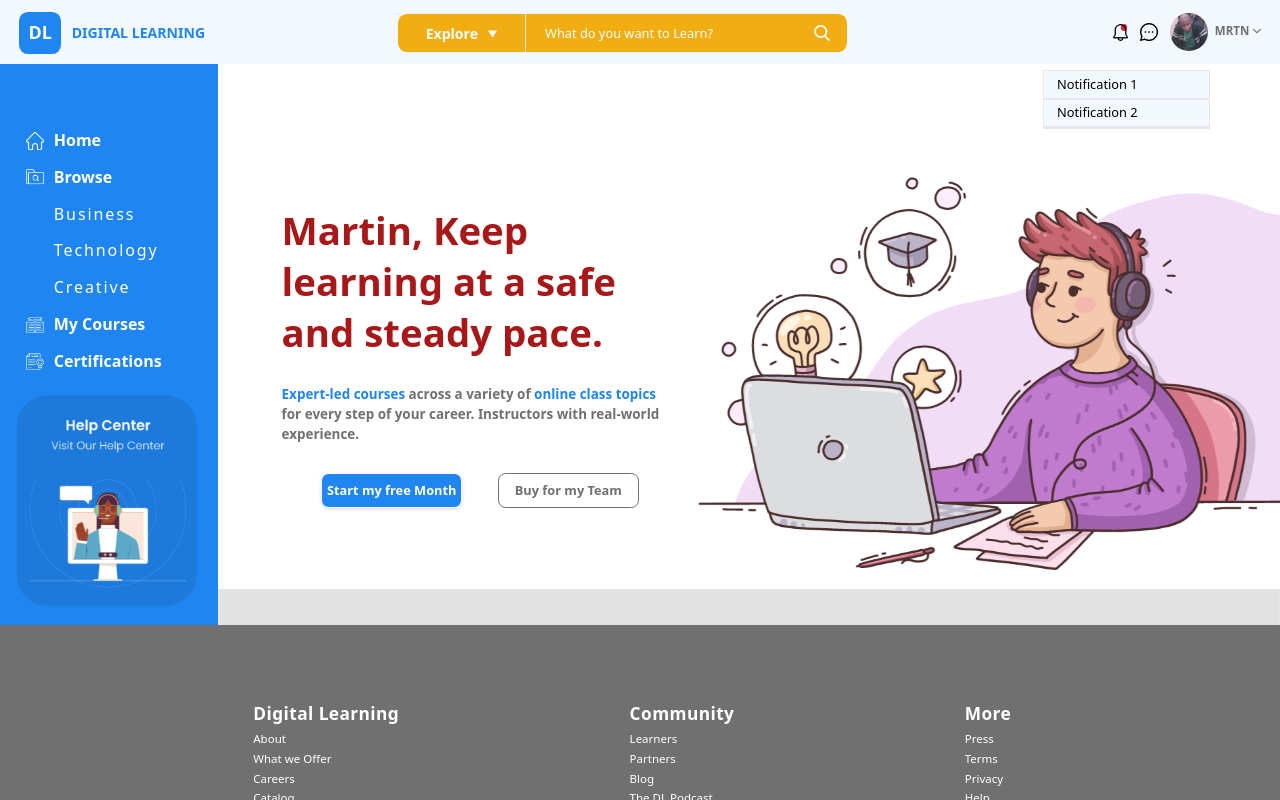
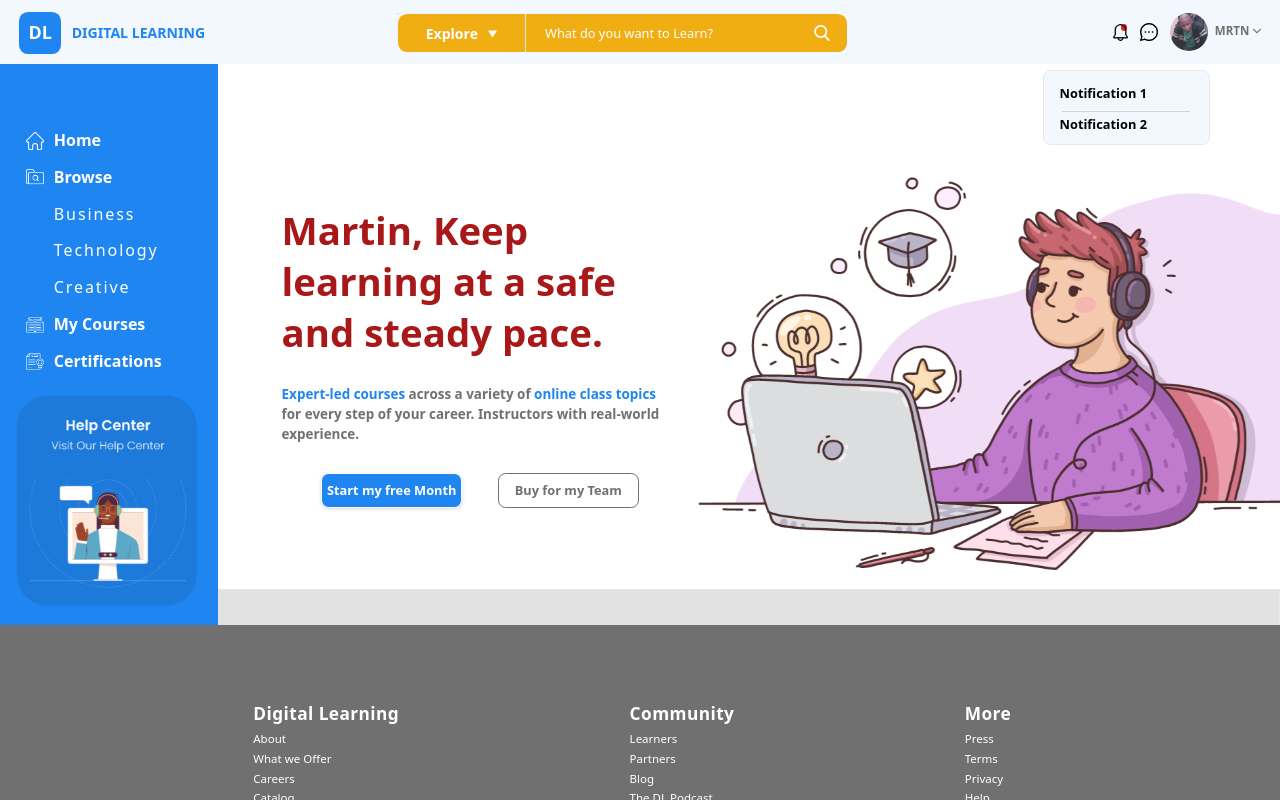
Before and after one commit to MartinMbote/DL-LMS, a React (Vite) app: page /dl-lms/UserHomePage in a window 1280 px wide. Both pictures are taken after a click on the element 1120 px from the left and 37 px from the top of the page. Shown: the top 800 px of the page. Built offline with nearby package versions, Linux system fonts and the light colour scheme.

Commit message:
profile functionality

```diff
--- a/src/components/NavBar.jsx
+++ b/src/components/NavBar.jsx
@@ -1,4 +1,4 @@
-import React, { useState, useEffect, useRef } from 'react'
+import React, { useState, useEffect } from 'react'
 import SearchComponent from './SearchComponent'
 import { bellIcon, messengerIcon, me, downArrow } from '../assets'
 import { Link } from 'react-router-dom'
@@ -13,10 +13,10 @@ const NavBar = ({ isLoggedIn }) => {
     document.addEventListener("click", handleClickOutside, true)
   }, [])
 
-  const refOne = useRef(false)
-
   const handleClickOutside = (e) => {
       setIsVisible(false)
+      setIsMessageVisible(false)
+      setIsNotificationVisible(false)
   }
 
   return (
@@ -82,7 +82,7 @@ const NavBar = ({ isLoggedIn }) => {
         </div>
 
         {isVisible && (
-          <div ref={refOne} className='absolute w-[12vw] right-[1.2vw] top-[5.5vw] bg-nav-logged rounded-[0.6vw] text-[1vw] font-semibold border pb-[0.4vw] pt-[0.7vw]'>
+          <div className='absolute w-[12vw] right-[1.2vw] top-[5.5vw] bg-nav-logged rounded-[0.6vw] text-[1vw] font-semibold border pb-[0.4vw] pt-[0.7vw]'>
             <div className='cursor-pointer'>
               <p className='ml-[1.2vw] pt-[0.3vw] mb-[0.6vw]'>
                 Profile
@@ -112,41 +112,41 @@ const NavBar = ({ isLoggedIn }) => {
         )}
 
         {isMessageVisible && (
-          <div className='absolute w-[17vw] right-[1.7vw] top-[5.5vw] bg-nav-logged text-[1vw] border'>
+          <div className='absolute w-[17vw] right-[1.7vw] top-[5.5vw] bg-nav-logged text-[1vw] border pb-[0.4vw] pt-[0.7vw] rounded-[0.6vw]'>
             <div className='cursor-pointer'>
               <p className='ml-[1vw] py-[0.3vw]'>
                 In publishing and graphic design, Lorem ipsum is a
               </p>
+            </div>
 
-              <div className='w-full h-[0.1vw] bg-gray-200'></div>
-            </div>
+            <div className='flex justify-center'>
+                <div className='w-[15.5vw] h-[0.05vw] bg-gray-300 mt-[0.3vw]'></div>
+              </div>
 
             <div className='cursor-pointer'>
               <p className='ml-[1vw] py-[0.3vw]'>
                 In publishing and graphic design, Lorem ipsum is a
               </p>
-
-              <div className='w-full h-[0.1vw] bg-gray-200'></div>
             </div>
         </div>
         )}
 
         {isNotificationVisible && (
-          <div className='absolute w-[13vw] right-[5.5vw] top-[5.5vw] bg-nav-logged text-[1vw] border'>
+          <div className='absolute w-[13vw] right-[5.5vw] top-[5.5vw] bg-nav-logged text-[1vw] border pb-[0.4vw] pt-[0.7vw] rounded-[0.6vw] font-semibold'>
               <div className='cursor-pointer'>
-                <p className='ml-[1vw] py-[0.3vw]'>
+                <p className='ml-[1.2vw] py-[0.3vw]'>
                   Notification 1
                 </p>
+              </div>
 
-                <div className='w-full h-[0.1vw] bg-gray-200'></div>
+              <div className='flex justify-center'>
+                <div className='w-[10vw] h-[0.05vw] bg-gray-300 mt-[0.3vw]'></div>
               </div>
 
               <div className='cursor-pointer'>
-                <p className='ml-[1vw] py-[0.3vw]'>
+                <p className='ml-[1.2vw] py-[0.3vw]'>
                   Notification 2
                 </p>
-
-                <div className='w-full h-[0.1vw] bg-gray-200'></div>
               </div>
           </div>
         )}
```
